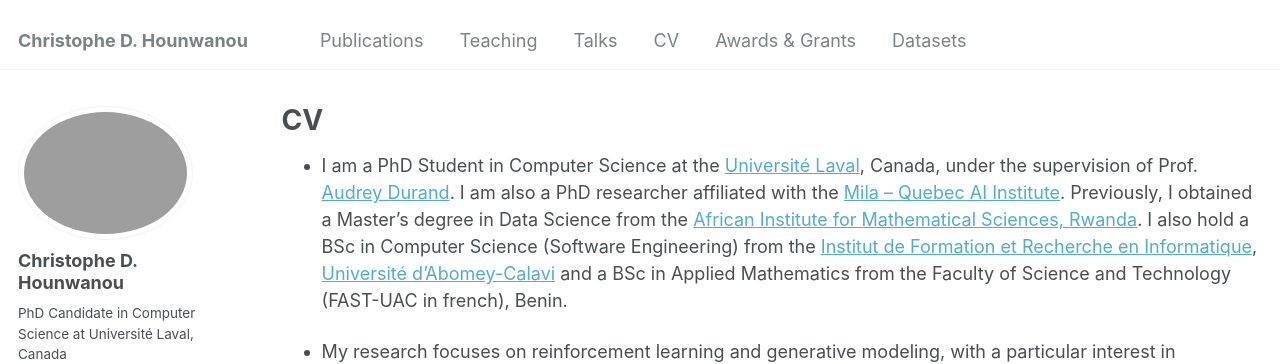
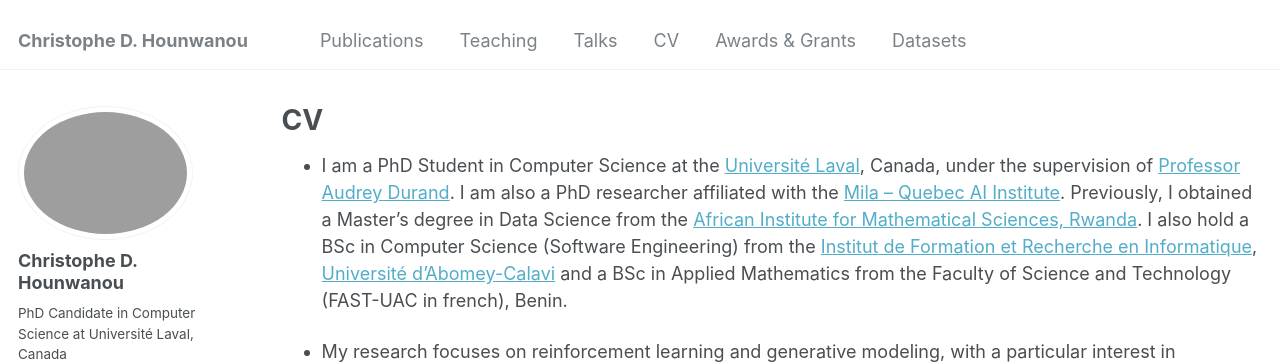
Before and after one commit to chrishounwanou/chrishounwanou.github.io, a Jekyll site: the page built from _pages/cv.md, in a window 1280 px wide and 900 px high. Shown: the top 364 px of the window. Built offline with Jekyll 4.4.1, drawn with Linux system fonts in a browser that asks for light colours; some web fonts are replaced.

Commit message:
Update cv.md

```diff
--- a/_pages/cv.md
+++ b/_pages/cv.md
@@ -9,7 +9,7 @@ redirect_from:
 
 {% include base_path %}
 
-- I am a PhD Student in Computer Science at the [Université Laval](https://www.ulaval.ca/), Canada, under the supervision of Prof. [Audrey Durand](https://mila.quebec/fr/annuaire/audrey-durand). I am also a PhD researcher affiliated with the [Mila – Quebec AI Institute](https://mila.quebec/fr). Previously, I obtained a Master's degree in Data Science from the [African Institute for Mathematical Sciences, Rwanda](https://aims.ac.rw/). I also hold a BSc in Computer Science (Software Engineering) from the [Institut de Formation et Recherche en Informatique](https://ifri-uac.bj/), [Université d'Abomey-Calavi](https://www.uac.bj/) and a BSc in Applied Mathematics from the Faculty of Science and Technology (FAST-UAC in french), Benin.
+- I am a PhD Student in Computer Science at the [Université Laval](https://www.ulaval.ca/), Canada, under the supervision of [Professor Audrey Durand](https://mila.quebec/fr/annuaire/audrey-durand). I am also a PhD researcher affiliated with the [Mila – Quebec AI Institute](https://mila.quebec/fr). Previously, I obtained a Master's degree in Data Science from the [African Institute for Mathematical Sciences, Rwanda](https://aims.ac.rw/). I also hold a BSc in Computer Science (Software Engineering) from the [Institut de Formation et Recherche en Informatique](https://ifri-uac.bj/), [Université d'Abomey-Calavi](https://www.uac.bj/) and a BSc in Applied Mathematics from the Faculty of Science and Technology (FAST-UAC in french), Benin.
 
 - My research focuses on reinforcement learning and generative modeling, with a particular interest in Generative Flow Networks (GFlowNets). I am interested in developing principled methods for sequential decision-making and probabilistic generation, with applications in scientific discovery, optimization, and data generation.
 
```
